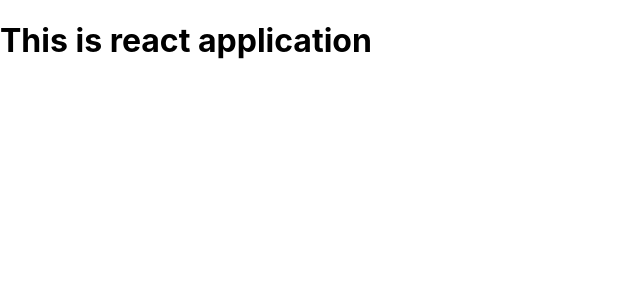
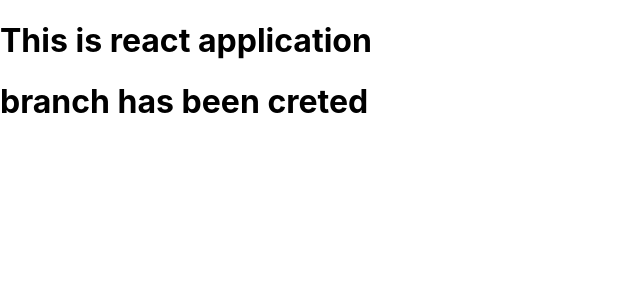
Before and after one commit to surendrareddygaddam/suregit, a React (Create React App) app: page / in a window 1280 px wide. Shown: the top 300 px of the page, without its empty margins (0-640 px from the left). Built offline with nearby package versions, Linux system fonts and the light colour scheme.

Commit message:
second commmit

```diff
--- a/src/App.js
+++ b/src/App.js
@@ -4,6 +4,7 @@
   return (
     <div>
       <h1>This is react application</h1>
+      <h1>branch has been creted</h1>
     </div>
   )
 }
```
